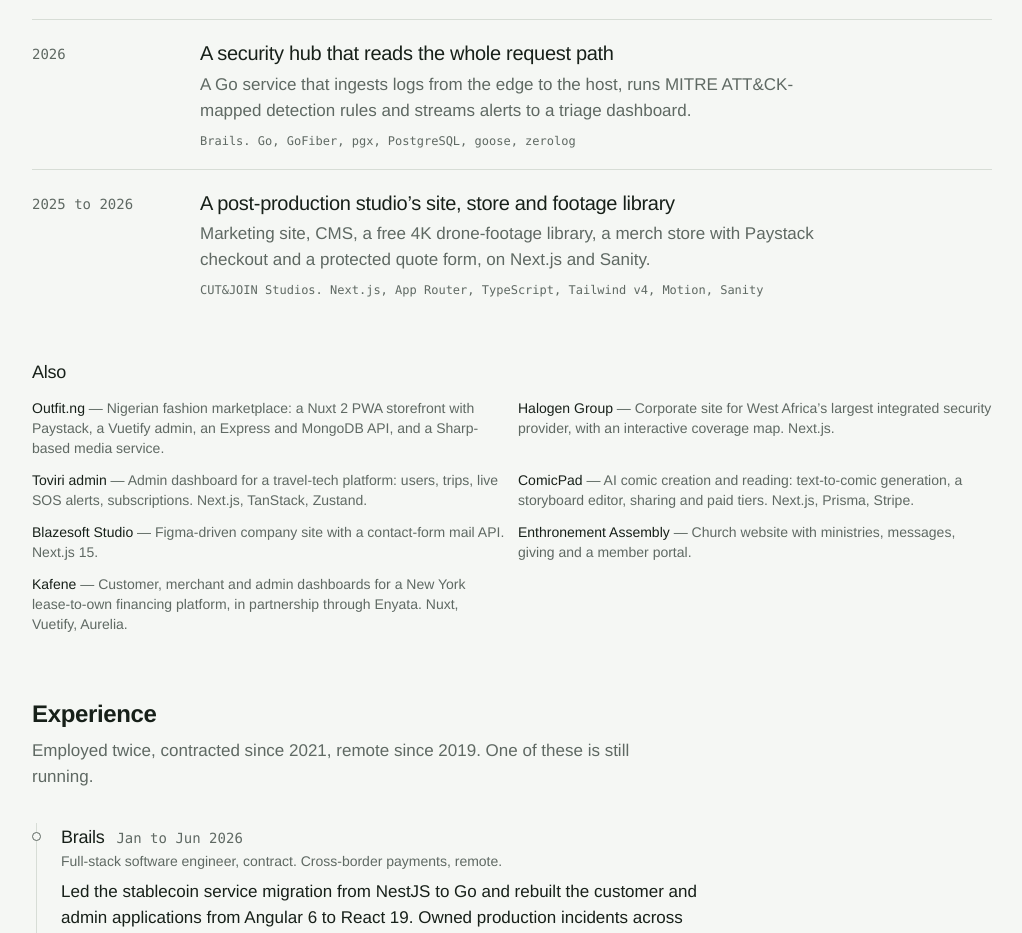
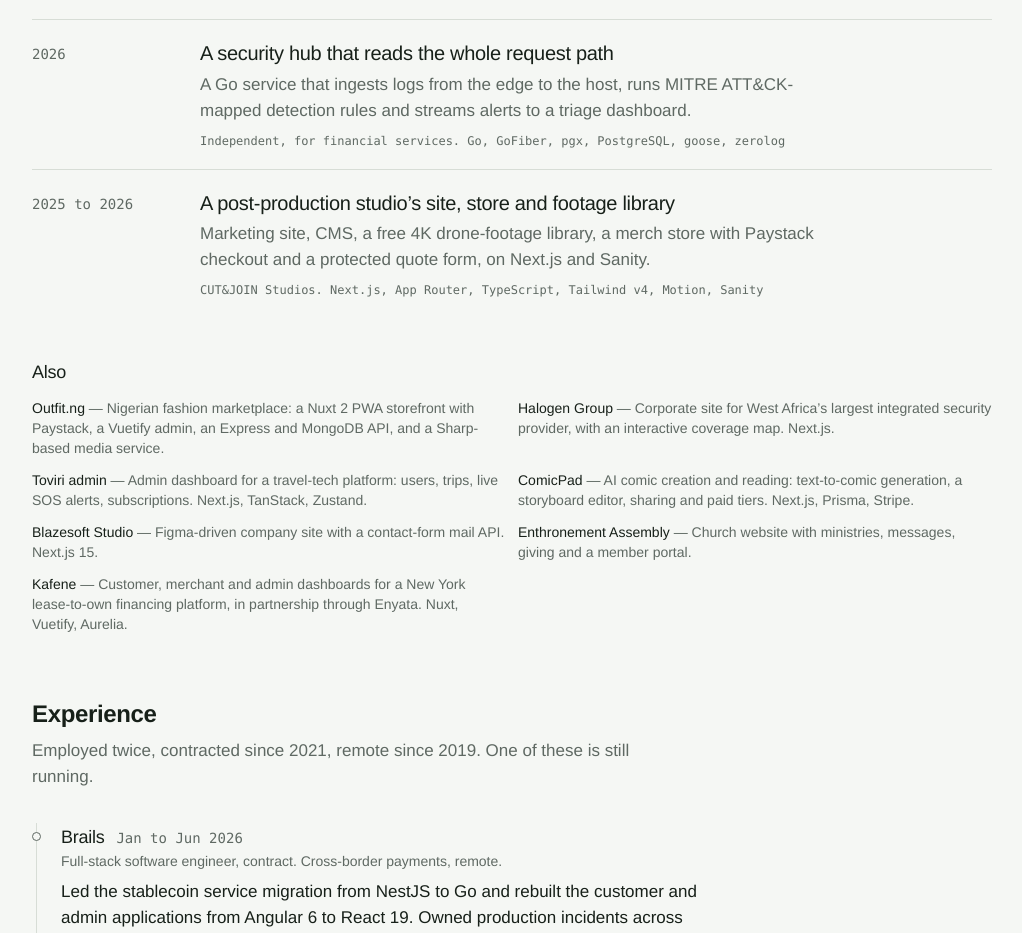
Before and after one commit to i5dr0id/i5dr0id.github.io, a Nuxt app: page / in a window 1280 px wide. Shown: the part 1564-2497 px from the top of the page, without its empty margins (128-1150 px from the left). Built offline with nearby package versions, Linux system fonts and the light colour scheme.

Commit message:
Present the security hub as independent work for financial services

```diff
--- a/app/data/work.ts
+++ b/app/data/work.ts
@@ -252,7 +252,7 @@
   {
     slug: 'security-hub',
     title: 'A security hub that reads the whole request path',
-    client: 'Brails',
+    client: 'Independent, for financial services',
     year: '2026',
     role: 'Engineer, detection engine and dashboard',
     deck: 'A Go service that ingests logs from the edge to the host, runs MITRE ATT&CK-mapped detection rules and streams alerts to a triage dashboard.',
@@ -271,7 +271,7 @@
       {
         heading: 'Context',
         paragraphs: [
-          'A payments platform sees a lot of hostile traffic, and the evidence for any one incident was spread across Cloudflare, the API gateway, the application servers and the hosts. The security hub was built to put that in one place, and deliberately kept outside the main monorepo so the ingestion and detection core could be reused by other products.',
+          'Financial services platforms see a lot of hostile traffic, and the evidence for any one incident is usually spread across the WAF, the API gateway, the application servers and the hosts. I built the security hub as an independent project to put that in one place, with the ingestion and detection core kept separate so it can sit in front of any product.',
         ],
       },
       {
```
